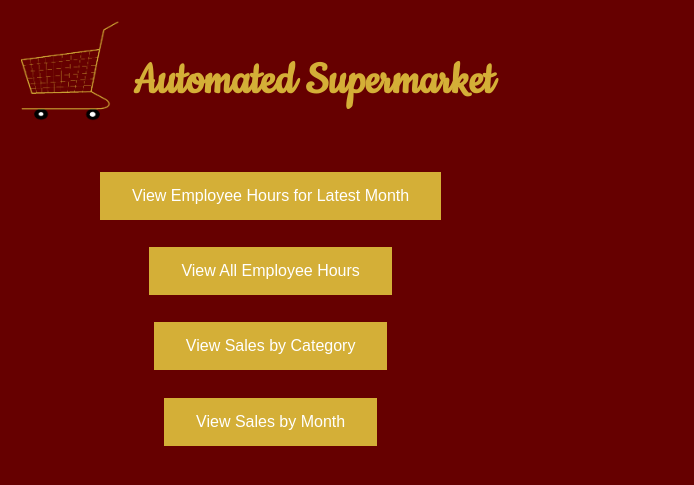
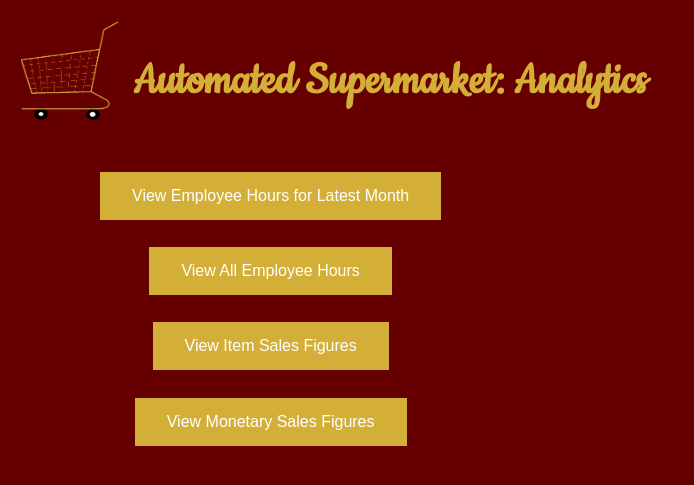
Before and after one commit to as2580/SoftwareEngineeringGroup4, a Django app: page /analytics/ in a window 1280 px wide. Shown: the top 485 px of the page, without its empty margins (0-694 px from the left). Run offline with Django 3.2, Linux system fonts and the light colour scheme.

Commit message:
Changed basic layout of analytics and added flyer

```diff
--- a/1_code/DjangoApp/analytics/templates/analytics/index.html
+++ b/1_code/DjangoApp/analytics/templates/analytics/index.html
@@ -18,7 +18,7 @@
 </div>
 
 <div><h1>
-Automated Supermarket
+Automated Supermarket: Analytics
 </h1></div>
 
 <div class="item">
@@ -39,16 +39,16 @@ Automated Supermarket
 
 <div class="item">
 <center>
-<form action="view_cat_sales" method="get">
-<input type="submit" class="button big" value="View Sales by Category">
+<form action="view_item_sales" method="get">
+<input type="submit" class="button big" value="View Item Sales Figures">
 </form>
 </center>
 </div>
 
 <div class="item">
 <center>
-<form action="view_month_sales" method="get">
-<input type="submit" class="button big" value="View Sales by Month">
+<form action="view_money_sales" method="get">
+<input type="submit" class="button big" value="View Monetary Sales Figures">
 </form>
 </center>
 </div>
--- a/1_code/DjangoApp/analytics/urls.py
+++ b/1_code/DjangoApp/analytics/urls.py
@@ -7,6 +7,6 @@ urlpatterns = [
     path('', views.index, name='index'),
 	path('view_hours', views.view_hours, name='view_hours'),
 	path('view_latest_hours', views.view_hours, name='view_latest_hours'),
-	path('view_month_sales', views.view_month_sales, name='view_month_sales'),
-	path('view_cat_sales', views.view_cat_sales, name='view_cat_sales'),
+	path('view_money_sales', views.view_money_sales, name='view_money_sales'),
+	path('view_item_sales', views.view_item_sales, name='view_item_sales'),
 ]
--- a/1_code/DjangoApp/analytics/views.py
+++ b/1_code/DjangoApp/analytics/views.py
@@ -20,9 +20,9 @@ def view_hours(request):
 	return render(request, 'analytics/view_latest_hours.html')
 
 
-def view_month_sales(request):
+def view_money_sales(request):
 	return render(request, 'analytics/view_month_sales.html')
 
 
-def view_cat_sales(request):
+def view_item_sales(request):
 	return render(request, 'analytics/view_cat_sales.html')
```
Also changed, not shown: 1_code/DjangoApp/analytics/templates/analytics/view_item_sales.html (renamed from 1_code/DjangoApp/analytics/templates/analytics/view_cat_sales.html), 1_code/DjangoApp/analytics/templates/analytics/view_money_sales.html (renamed from 1_code/DjangoApp/analytics/templates/analytics/view_month_sales.html), 1 other file.
